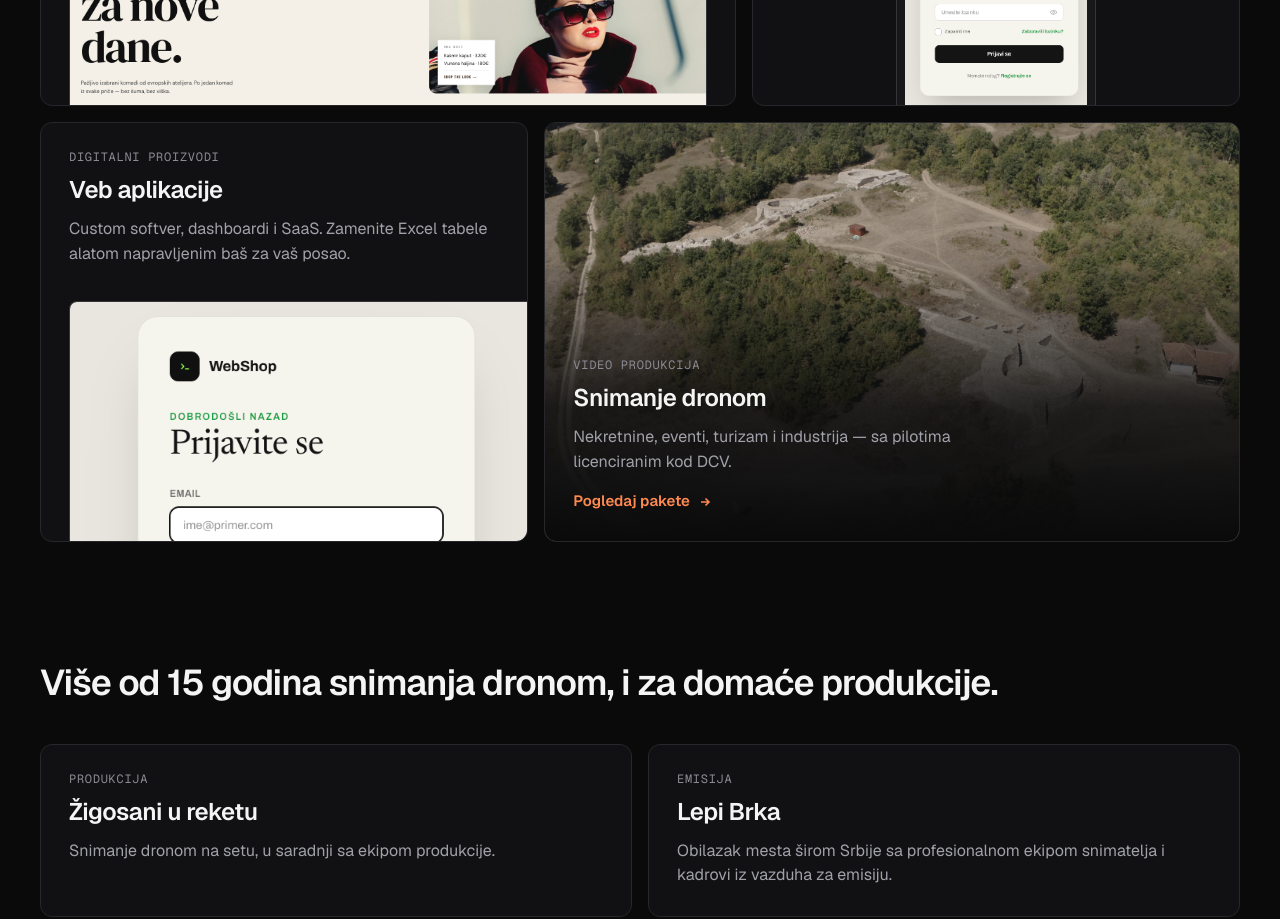
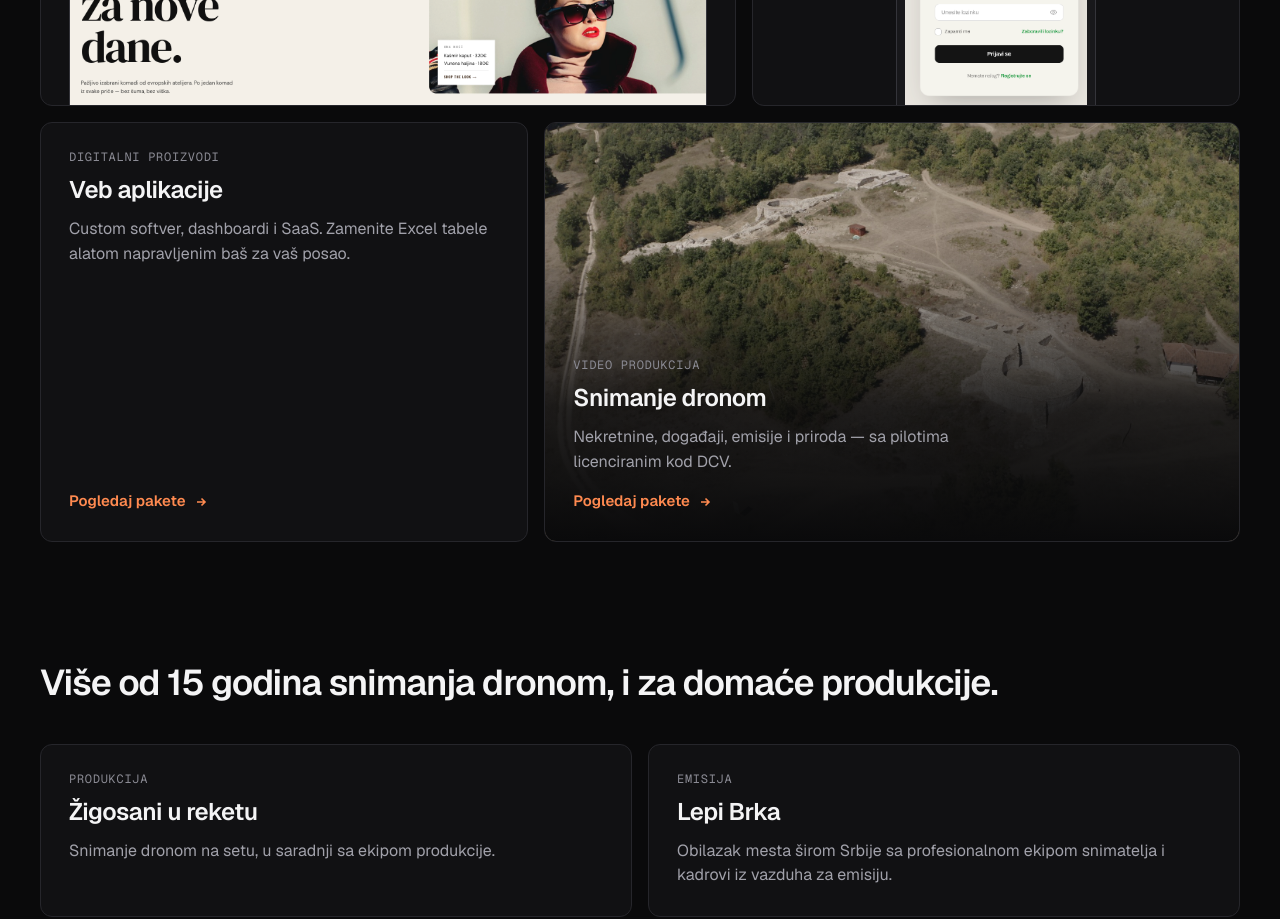
Before and after one commit to kremic03/Agencija, a Next.js app: page / in a window 1280 px wide. Shown: the part 1300-2219 px from the top of the page. Built offline with nearby package versions, Linux system fonts and the light colour scheme; no server answers.

Commit message:
Uklonjen screenshot web shopa iz kartice Veb aplikacije
Kartica nema sliku dok ne bude pravog primera veb aplikacije.
Opis snimanja dronom usklađen sa uslugama; domen u .env.example je webdron.live.

```diff
--- a/src/components/sections/ServicesBento.tsx
+++ b/src/components/sections/ServicesBento.tsx
@@ -70,20 +70,13 @@ export function ServicesBento() {
           </div>
 
           <div className="flex flex-wrap gap-4">
-            <Link href={serviceHref(webapp.slug)} className={`${card} flex-[5_1_320px]`}>
-              <CardText service={webapp} className="p-7" />
-              <div className="mt-auto h-60 pl-7">
-                <div className="relative h-full overflow-hidden rounded-tl-md border-t border-l border-line-strong">
-                  <Image
-                    src={media.webShopLogin.src}
-                    alt=""
-                    fill
-                    sizes="(min-width: 1100px) 500px, (min-width: 880px) 36vw, 100vw"
-                    placeholder="blur"
-                    className="object-cover object-top"
-                  />
-                </div>
-              </div>
+            {/* Bez slike dok ne bude pravog primera veb aplikacije */}
+            <Link href={serviceHref(webapp.slug)} className={`${card} flex-[5_1_320px] p-7`}>
+              <CardText service={webapp} />
+              <span className="mt-auto flex items-center gap-2 pt-8 text-[15px] font-semibold text-accent-text">
+                Pogledaj pakete
+                <ArrowRightIcon />
+              </span>
             </Link>
             <Link
               href={serviceHref(drone.slug)}
--- a/src/content/services.ts
+++ b/src/content/services.ts
@@ -370,7 +370,7 @@ export const services: Service[] = [
     icon: "drone",
     summary: "Nekretnine, emisije, priroda, događaji",
     cardText:
-      "Nekretnine, eventi, turizam i industrija — sa pilotima licenciranim kod DCV.",
+      "Nekretnine, događaji, emisije i priroda — sa pilotima licenciranim kod DCV.",
     seo: {
       title: "Snimanje dronom u Beogradu i širom Srbije",
       description:
```
Also changed, not shown: 1 other file (tests, documents, lock files or other folders).
